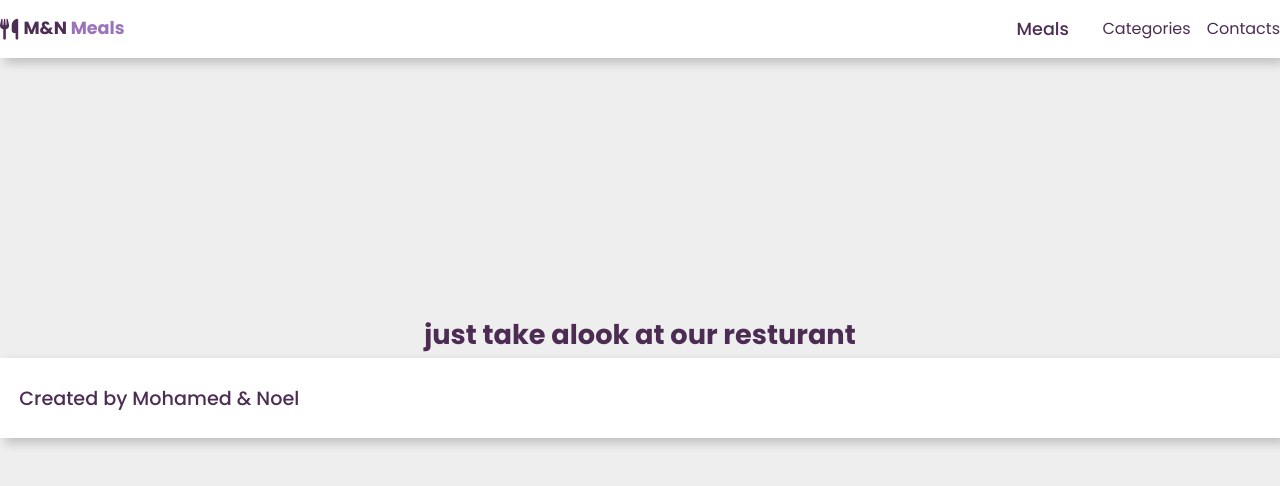
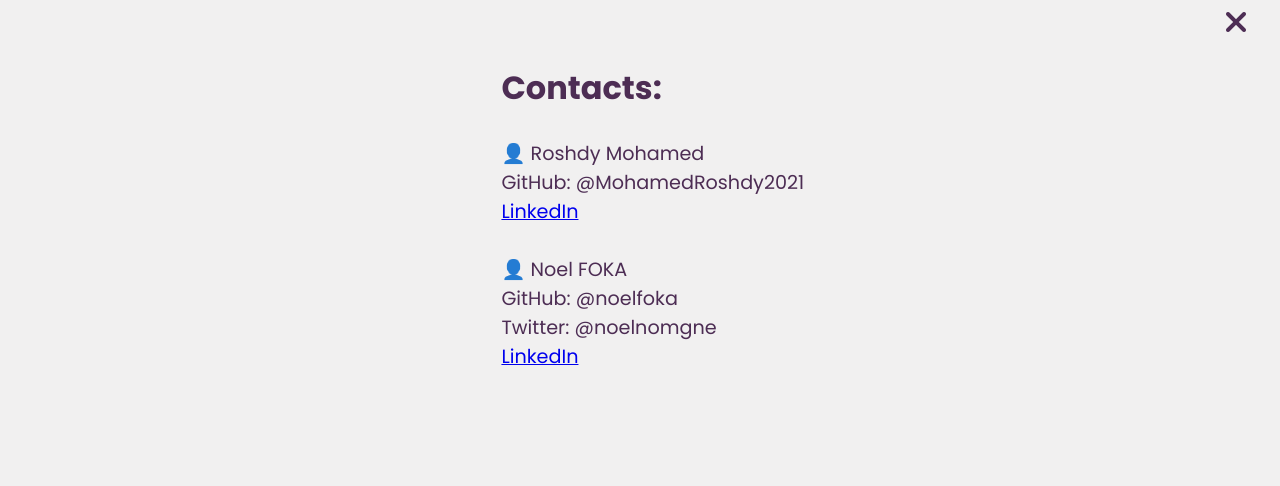
Before and after one commit to MohamedRoshdy2021/capstone-project, a website built with webpack: page src/index.html in a window 1280 px wide. Both pictures are taken after a click on the item "Contacts". Built offline with nearby package versions, Linux system fonts and the light colour scheme; no server answers.

Commit message:
Added the contact in popup-contct.js file

```diff
--- a/src/index.js
+++ b/src/index.js
@@ -1,10 +1,16 @@
-import './style.css';
-import getData from './modules/display-homepage';
-import showPopupCategories from './modules/show-popup-category';
+import "./style.css";
+import getData from "./modules/display-homepage";
+import showPopupCategories from "./modules/show-popup-category";
+import showPopupContacts from "./modules/popup-contact";
 
 getData();
 
-const menuCat = document.getElementById('categories');
-menuCat.addEventListener('click', () => {
+const menuCat = document.getElementById("categories");
+menuCat.addEventListener("click", () => {
   showPopupCategories();
 });
+
+const menuCont = document.getElementById("contacts");
+menuCont.addEventListener("click", () => {
+  showPopupContacts();
+});
--- /dev/null
+++ b/src/modules/popup-contact.js
@@ -0,0 +1,39 @@
+const showPopupContacts = () => {
+  const mainSection = document.querySelector("header");
+  const cont = document.createElement("div");
+  cont.className = "cont-popup";
+
+  const closeIcon = document.createElement("a");
+  closeIcon.className = "cont-popup-close-icon fa fa-times";
+  cont.appendChild(closeIcon);
+
+  closeIcon.addEventListener("click", () => {
+    cont.remove();
+  });
+
+  const div = document.createElement("div");
+  div.className = "cont-popup-div";
+  cont.appendChild(div);
+
+  const h = document.createElement("h2");
+  h.textContent = "Contacts:";
+  div.appendChild(h);
+
+  const p = document.createElement("p");
+  p.className = "cont-popup-p";
+  p.innerHTML = `
+  👤 Roshdy Mohamed <br>
+      GitHub: @MohamedRoshdy2021 <br>
+      <a href="https://www.linkedin.com/in/mohammed-elkhadragy-2b58b6215/" target>LinkedIn</a> <br>
+      <br>
+  👤 Noel FOKA <br>
+    GitHub: @noelfoka <br>
+    Twitter: @noelnomgne <br>
+    <a href="https://www.linkedin.com/in/no%C3%ABl-nomgne-foka-063013231/" target>LinkedIn</a> <br>
+    `;
+  div.appendChild(p);
+
+  mainSection.appendChild(cont);
+};
+
+export default showPopupContacts;
--- a/src/style.css
+++ b/src/style.css
@@ -372,7 +372,7 @@
 }
 
 .cont-popup-div {
-  display: flex;
+  display: block;
   flex-direction: row;
 }
 
```
